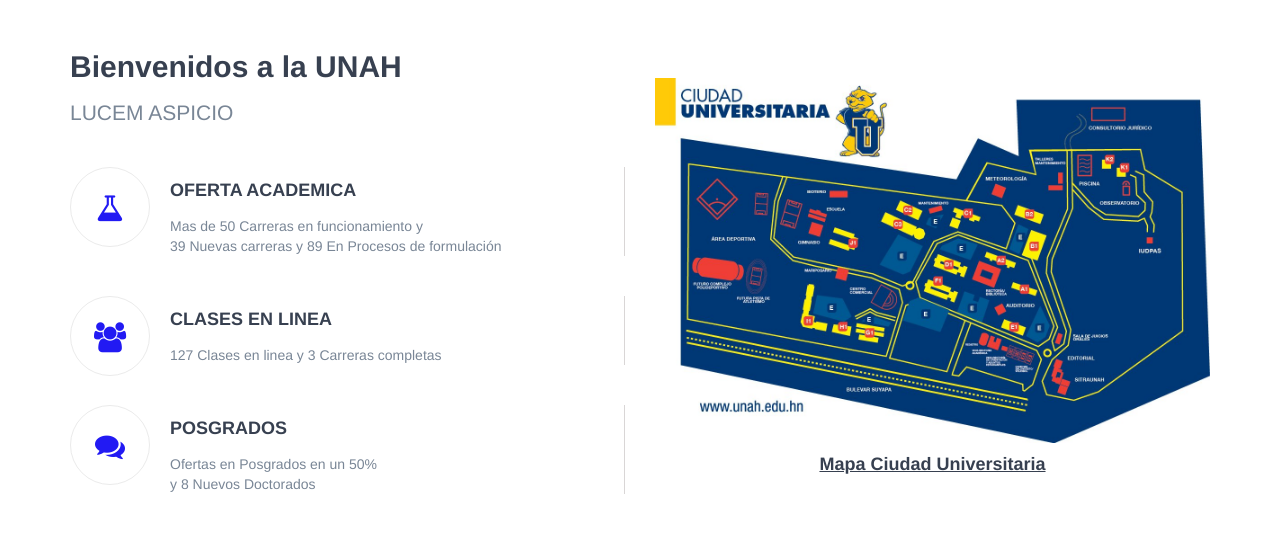
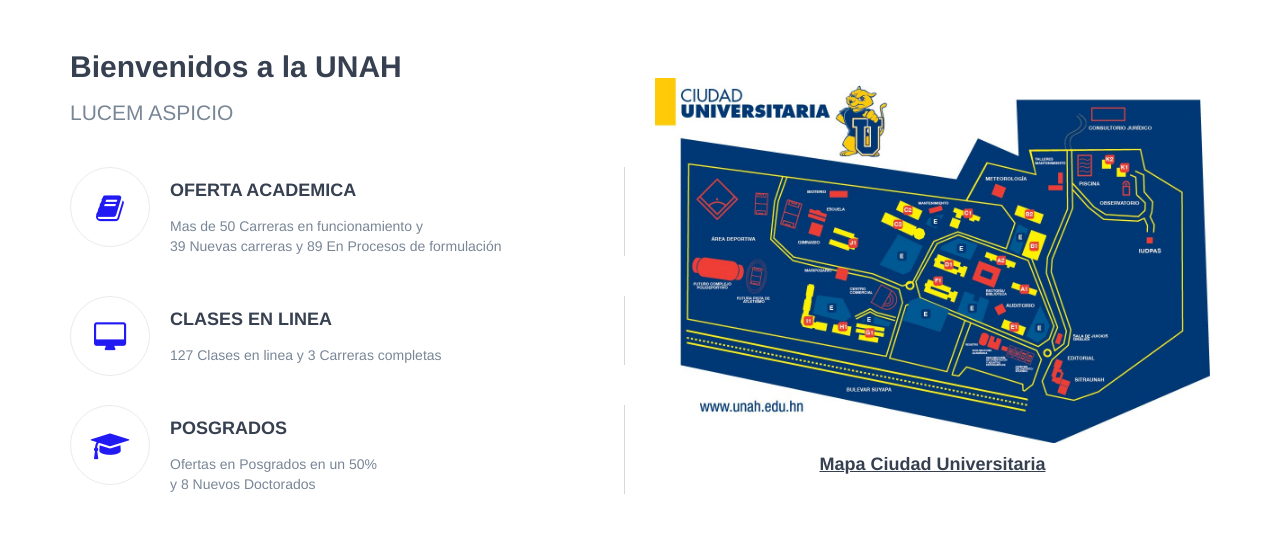
Before and after one commit to HeslerG9/IS-410-ProyectoGrupo-7, a PHP site: page / in a window 1280 px wide. Shown: the part 478-1027 px from the top of the page. Run offline with PHP 8.4, Linux system fonts and the light colour scheme; some libraries are stand-ins or nearby versions.

Commit message:
Icons News
Nuevos avances

```diff
--- a/estudiantes.php
+++ b/estudiantes.php
@@ -108,6 +108,7 @@
                 <h4> Su número de identidad es <strong> 0801-1999-17771</strong> </h4>
 
                 <p class="lead"></p>
+                <hr>
             </div>
 
 
--- a/index.php
+++ b/index.php
@@ -169,7 +169,7 @@
 
 						<!-- feature -->
 						<div class="feature">
-							<i class="feature-icon fa fa-flask"></i>
+							<i class="feature-icon fa fa-book"></i>
 							<div class="feature-content">
 								<h4>OFERTA ACADEMICA</h4>
 								<p>Mas de 50 Carreras en funcionamiento  y <br>
@@ -181,7 +181,7 @@
 
 						<!-- feature -->
 						<div class="feature">
-							<i class="feature-icon fa fa-users"></i>
+							<i class="feature-icon fa fa-desktop"></i>
 							<div class="feature-content">
 								<h4>CLASES EN LINEA</h4>
 								<p>127 Clases en linea y 3 Carreras completas </p>
@@ -191,7 +191,7 @@
 
 						<!-- feature -->
 						<div class="feature">
-							<i class="feature-icon fa fa-comments"></i>
+							<i class="feature-icon 	fa fa-mortar-board"></i>
 							<div class="feature-content">
 								<h4>POSGRADOS</h4>
 								<p>Ofertas en Posgrados en un 50% <br>
@@ -582,7 +582,7 @@
 					<!-- feature -->
 					<div class="col-md-3">
 						<div class="feature">
-							<i class="feature-icon fa fa-flask"></i>
+							<i class="feature-icon fa fa-user-md"></i>
 							<div class="feature-content">
 								<h4>Cupos Medicina</h4>
 							 <p>Aplica para obtener un cupo en Medicina .</p>
@@ -602,7 +602,7 @@
 					<!-- feature -->
 					<div class="col-md-3">
 						<div class="feature">
-							<i class="feature-icon fa fa-users"></i>
+							<i class="feature-icon 	fa fa-heartbeat"></i>
 							<div class="feature-content">
 								<h4>Cupos Nutrición</h4>
 								<p>Aplica para obtener un cupo en Nutrición .</p>
@@ -614,7 +614,7 @@
 					<!-- feature -->
 					<div class="col-md-3">
 						<div class="feature">
-							<i class="feature-icon fa fa-comments"></i>
+							<i class="feature-icon 	fa fa-university"></i>
 							<div class="feature-content">
 								<h4>Cupos Arquitectura</h4>
 								<p>Aplica para obtener un cupo en Arquitectura .</p>
```
Also changed, not shown: docentes.php (+5 -2 lines).
